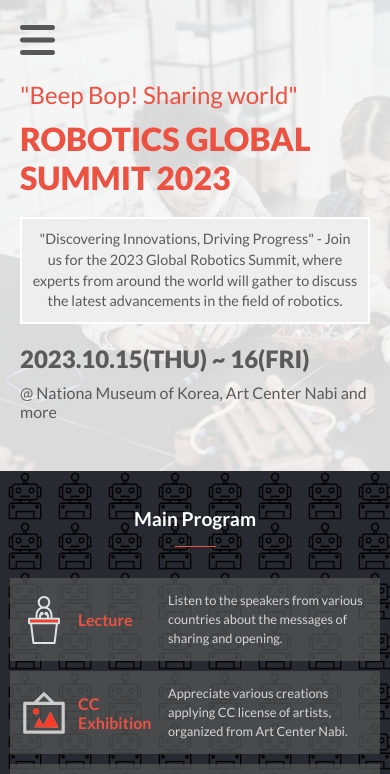
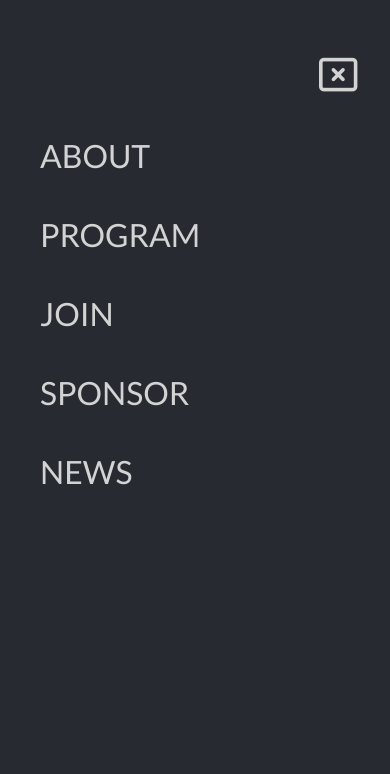
Before and after one commit to jaimevillegas/capstone_first_module, a website: page index.html in a window 390 px wide. Both pictures are taken after a click on the button 25 px from the left and 25 px from the top of the page. Shown: the top 774 px of the page. Drawn offline with Linux system fonts and the light colour scheme.

Commit message:
Finish working on modal menu

```diff
--- a/index.html
+++ b/index.html
@@ -9,9 +9,19 @@
     <title>Capstone Project</title>
 </head>
 <body>
+    <div id='modal-menu' class="modal-dialog">
+        <ul>
+            <a id='close-modal-menu' href=""><i class="fa-regular fa-rectangle-xmark"></i></a>
+            <li><a id='about-page' href="about.html">ABOUT</a> </li>
+            <li><a class="menuItem" href="">PROGRAM</a></li>
+            <li><a class="menuItem" href="">JOIN</a></li>
+            <li><a class="menuItem" href="">SPONSOR</a></li>
+            <li><a class="menuItem" href="">NEWS</a></li>
+        </ul>
+    </div>
     <section class="nav-and-main">
         <nav class="navigation-mobile">
-            <button class="burger-menu">
+            <button id='open-modal-menu' class="burger-menu">
                 <i class="fa-sharp fa-solid fa-bars"></i>
             </button>
         </nav>
@@ -135,6 +145,6 @@
             <p>Some Rights Reserved</p>
         </div>
     </footer>
-
+    <script src="script.js"></script>
 </body>
 </html>
--- a/styles.css
+++ b/styles.css
@@ -34,6 +34,55 @@ footer p {
   margin: auto;
   padding: 0;
 }
+
+.modal-dialog {
+  display: none;
+  /* display: block; */
+  position: fixed;
+  z-index: 1;
+  left: 0;
+  top: 0;
+  width: 100%;
+  height: 100vh;
+  overflow-y:hidden;
+  background-color: var(--darker-grey);
+}
+
+.modal-dialog ul {
+  list-style-type: none;
+  padding: 40px;
+}
+
+.modal-dialog i {
+  font-size: 1.2em;
+  color: var(--light-grey);
+  position: relative;
+  left: 90%;
+  transition: 0.2s linear;
+}
+
+.modal-dialog i:hover {
+  color: var(--main-red-color);
+  transition: 0.2s linear;
+}
+
+.modal-dialog li {
+  margin: 40px auto;
+}
+
+
+.modal-dialog a {
+  color: var(--light-grey);
+  font-size: 2rem;
+  text-decoration: none;
+  transition: 0.2s linear;
+}
+
+.modal-dialog a:hover {
+  color: var(--main-red-color);
+  transition: 0.2s linear;
+}
+
 
 .nav-bars-desktop {
   display: none;
```
Also changed, not shown: about.html (+2 -2 lines), script.js (renamed from about.js).
